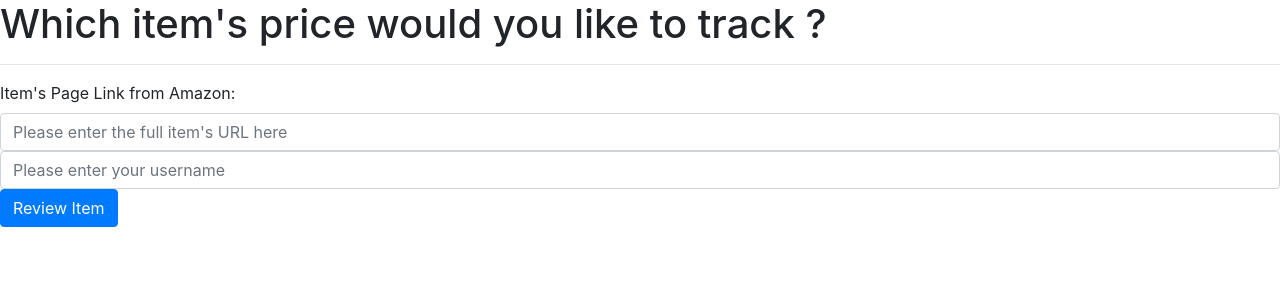
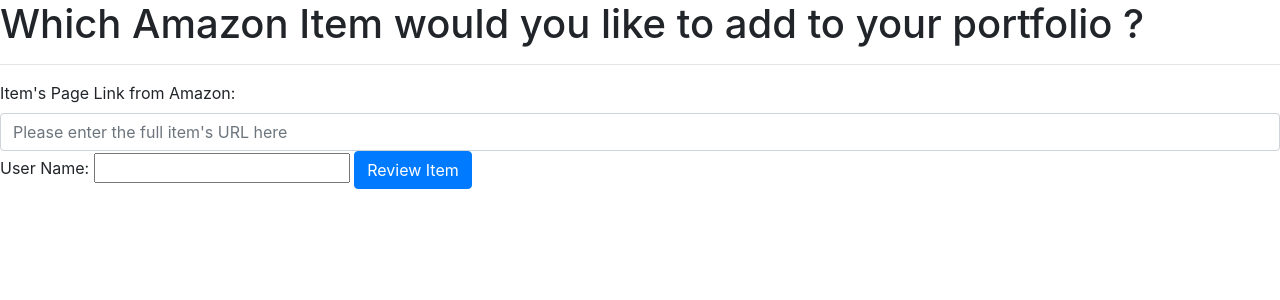
Before and after one commit to raphaelzenou/mongo-flask-project, a Flask app: page /new-item in a window 1280 px wide. Shown: the top 300 px of the page. Run offline with Flask 2, Linux system fonts and the light colour scheme; data that the repository does not hold is empty; parts of the project's set-up code (start-up, migrations or seed data) failed here and were passed over; some libraries are stand-ins or nearby versions.

Commit message:
users management UI improved when adding a product with the hybrid input/dropdown html5 form

```diff
--- a/app.py
+++ b/app.py
@@ -43,7 +43,7 @@ def home_func():
 
 @app.route('/new-item')
 def new_item_func():
-	return render_template('new-item.html')
+	return render_template('new-item.html', users = mongo.db.users.find())
 
 @app.route('/confirmation', methods=["POST"])
 # GET is defaulted so no need to add it
--- a/templates/new-item.html
+++ b/templates/new-item.html
@@ -1,29 +1,34 @@
 {% extends "base.html" %}
 
-{% block title %}Home{% endblock %}
+{% block title %} Add a New Item {% endblock %}
 
 {% block main %}
 
-<h1>Which item's price would you like to track ?</h1>
+<h1>Which Amazon Item would you like to add to your portfolio ? </h1>
 <hr>
 
 <form action="{{ url_for('new_item_conf_func') }}" method="POST">
 
     <div class="form-group">
         <label>Item's Page Link from Amazon: </label>
-        <input type="text" class="form-control" id="item_url" name="item_url" placeholder="Please enter the full item's URL here" required>
-        <input type="text" class="form-control" id="user_name" name="user_name" placeholder="Please enter your username" required>                <!-- just in case we also want to use email adresses in the future -->
-        <!-- just in case we also want to use email adresses in the future -->
-        <!-- <input type="email" class="form-control" id="user_email" name="user_email" placeholder="Please enter your email if you want to be notified [NOT REQUIRED]" > -->
+        <input type="text" class="form-control" id="item_url" name="item_url"
+            placeholder="Please enter the full item's URL here" required>
+        <label>User Name:</label>
+        <!-- html5 hybrid input/dropdown to enable new users to add -->
+        <input list="user_names" id="user_name" name="user_name" required>
+        <datalist id="user_names">
+            {% for user in users %}
+            <option value="{{user.user_name}}">
+                {% endfor %}
+        </datalist>
 
-
-    <button type="submit" class="btn btn-primary">Review Item</button>
+        <button type="submit" class="btn btn-primary">Review Item</button>
 
 </form>
 
-    {% block script %}
-    <!-- Google ReCaptcha script
+{% block script %}
+<!-- Google ReCaptcha script
     <script src="https://www.google.com/recaptcha/api.js"></script> -->
-    {% endblock %}
+{% endblock %}
 
 {% endblock %}
```
